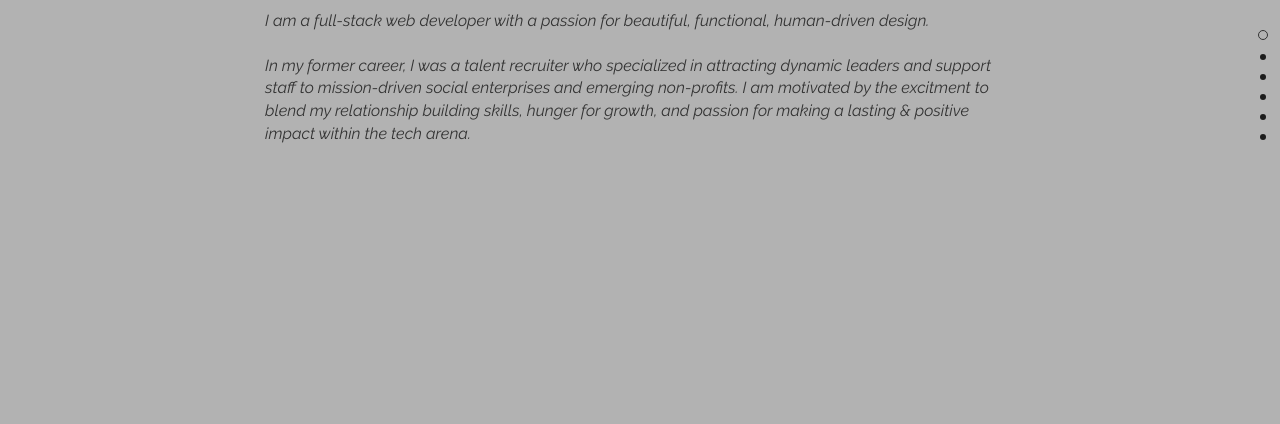
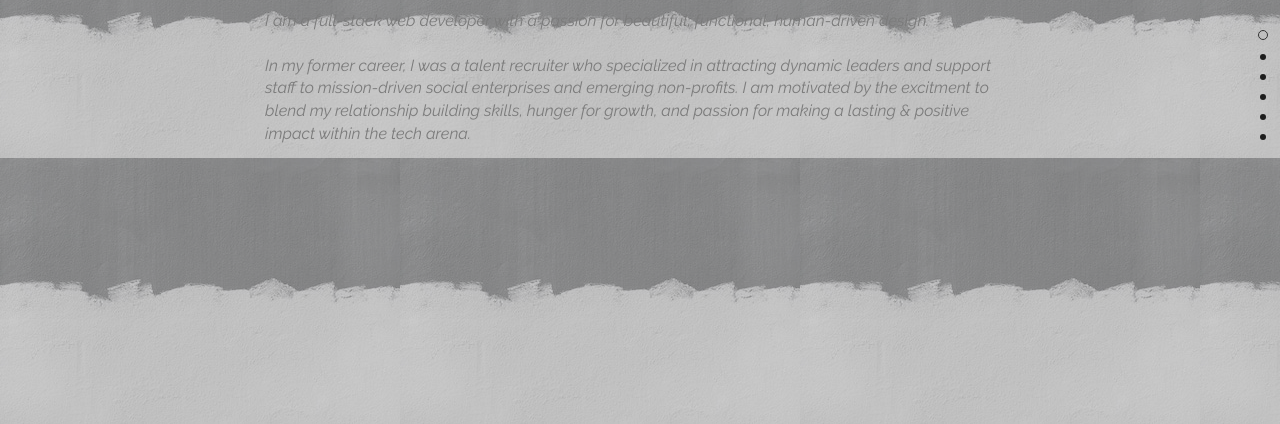
Before and after one commit to ndotlara/ndotlara.github.io, a website: page index.html in a window 1280 px wide. Shown: the part 376-800 px from the top of the page. Drawn offline with nearby package versions, Linux system fonts and the light colour scheme; a web font is replaced by a local one.

Commit message:
testing images

```diff
--- a/css/custom.css
+++ b/css/custom.css
@@ -1,3 +1,8 @@
 .overlay {
   color: #132f4f;
 }
+
+#home {
+  background-image: url('../images/samuel-zeller-379406-sm.jpg');
+  opacity: .65;
+}
```
